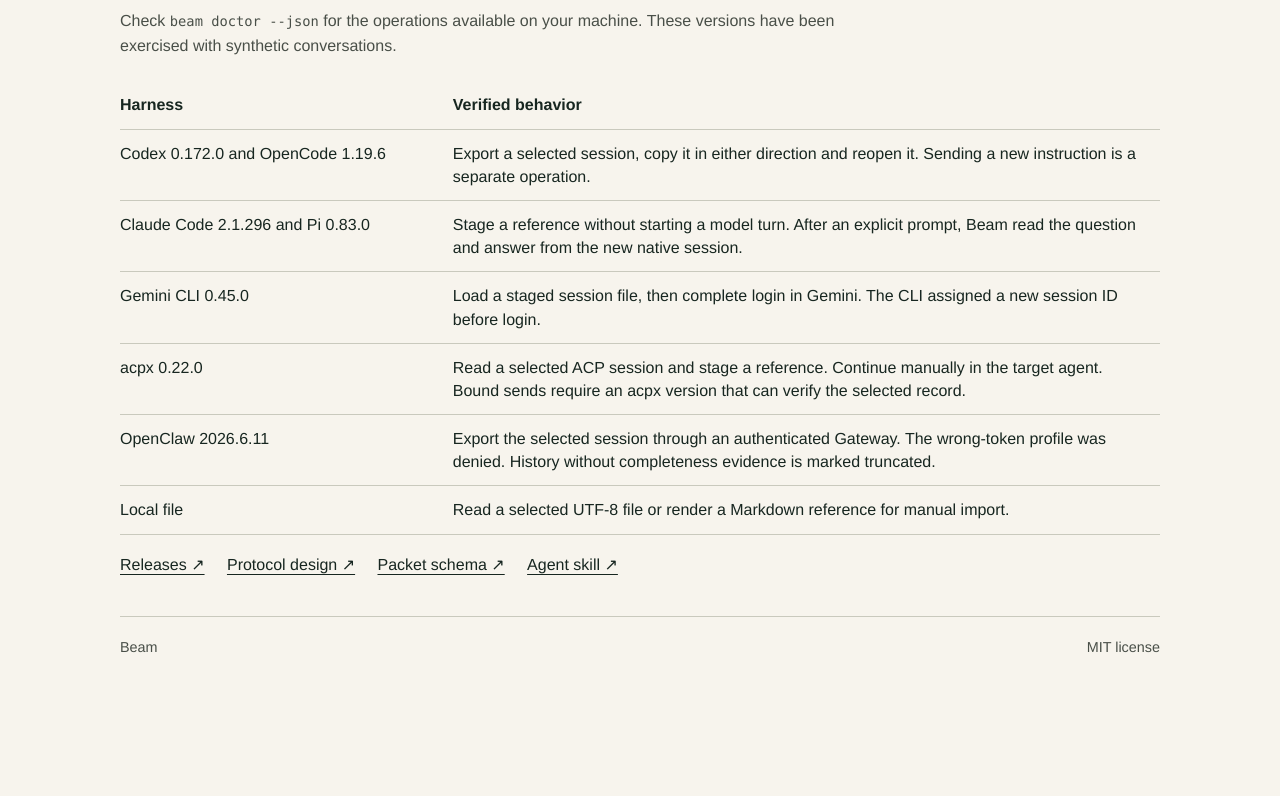
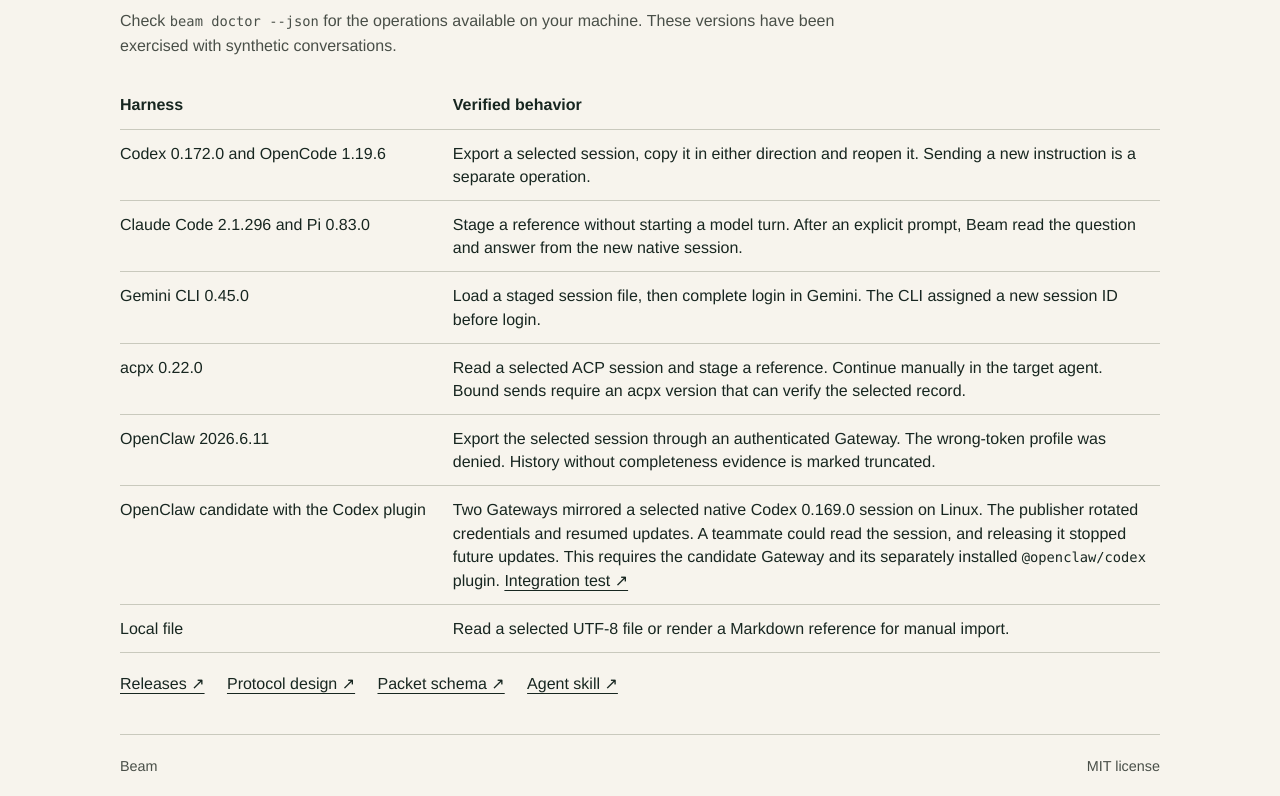
Before and after one commit to openclaw/beam, a plain HTML site: page site/index.html in a window 1280 px wide. Shown: the part 1449-2245 px from the top of the page. Before the commit the page ends 2127 px from the top, so only its background shows below. Drawn offline with Linux system fonts and the light colour scheme.

Commit message:
docs(site): qualify native mirroring on the candidate Gateway

```diff
--- a/site/index.html
+++ b/site/index.html
@@ -62,6 +62,7 @@ openclaw gateway restart</code></pre>
           <tr><th scope="row">Gemini CLI 0.45.0</th><td>Load a staged session file, then complete login in Gemini. The CLI assigned a new session ID before login.</td></tr>
           <tr><th scope="row">acpx 0.22.0</th><td>Read a selected ACP session and stage a reference. Continue manually in the target agent. Bound sends require an acpx version that can verify the selected record.</td></tr>
           <tr><th scope="row">OpenClaw 2026.6.11</th><td>Export the selected session through an authenticated Gateway. The wrong-token profile was denied. History without completeness evidence is marked truncated.</td></tr>
+          <tr><th scope="row">OpenClaw candidate with the Codex plugin</th><td>Two Gateways mirrored a selected native Codex 0.169.0 session on Linux. The publisher rotated credentials and resumed updates. A teammate could read the session, and releasing it stopped future updates. This requires the candidate Gateway and its separately installed <code>@openclaw/codex</code> plugin. <a href="https://github.com/openclaw/beam/blob/602ac10dfcd9c0595196f58893f62bba1430a24f/conformance/e2e/codex_mirror_test.go">Integration test ↗</a></td></tr>
           <tr><th scope="row">Local file</th><td>Read a selected UTF-8 file or render a Markdown reference for manual import.</td></tr>
         </tbody>
       </table>
```
